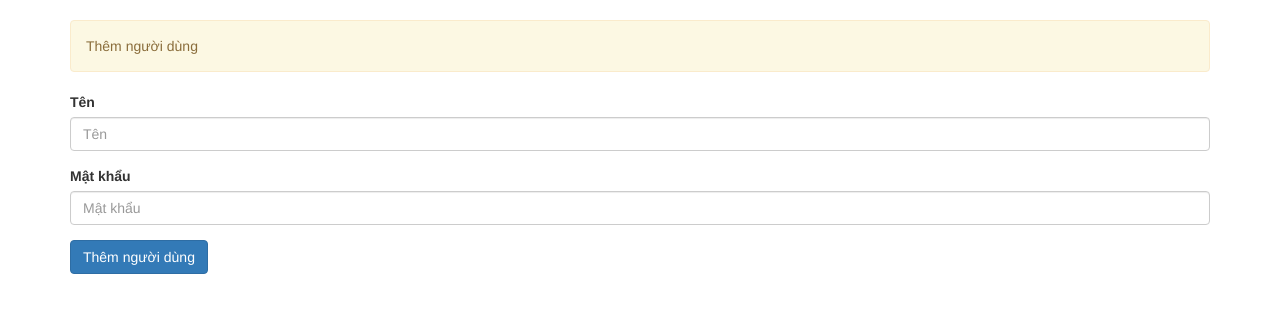
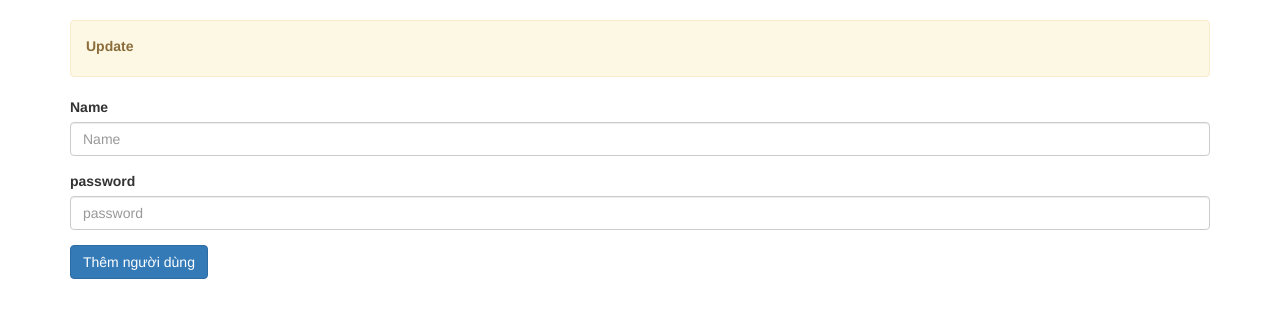
Before and after one commit to kund20/chuyendephattrienweb1_2024, a PHP site: page /training-php/form_user.php in a window 1280 px wide. Shown: the part 72-390 px from the top of the page. Run offline with PHP 8.4, Linux system fonts and the light colour scheme.

Commit message:
update sercurity

```diff
--- a/security/form_user.php
+++ b/security/form_user.php
@@ -61,19 +61,18 @@ if ($_SERVER["REQUEST_METHOD"] == "POST") {
 <body>
     <?php include 'views/header.php'; ?>
     <div class="container">
-
         <div class="alert alert-warning" role="alert">
-            <?php echo $user ? 'Cập nhật người dùng' : 'Thêm người dùng'; ?>
+        <label for="name">Update</label>
         </div>
 
         <form method="POST" action="">
             <?php if ($_id): ?>
-                <input type="hidden" name="id" value="<?php echo htmlspecialchars($_id); ?>"> <!-- Giữ ID gốc cho cập nhật -->
+                <input type="hidden" name="id" value="<?php echo htmlspecialchars($_id); ?>">
             <?php endif; ?>
 
             <div class="form-group">
-                <label for="name">Tên</label>
-                <input class="form-control" type="text" placeholder="Tên" name="name" id="name"
+                <label for="name">Name</label>
+                <input class="form-control" type="text" placeholder="Name" name="name" id="name"
                     value="<?php echo htmlspecialchars($name); ?>">
                 <?php if (isset($errors['name'])): ?>
                     <div style="color: red;"><?php echo $errors['name']; ?></div>
@@ -81,8 +80,8 @@ if ($_SERVER["REQUEST_METHOD"] == "POST") {
             </div>
 
             <div class="form-group">
-                <label for="password">Mật khẩu</label>
-                <input class="form-control" type="password" placeholder="Mật khẩu" name="password" id="password">
+                <label for="password">password</label>
+                <input class="form-control" type="password" placeholder="password" name="password" id="password">
                 <?php if (isset($errors['password'])): ?>
                     <div style="color: red;"><?php echo $errors['password']; ?></div>
                 <?php endif; ?>
```
